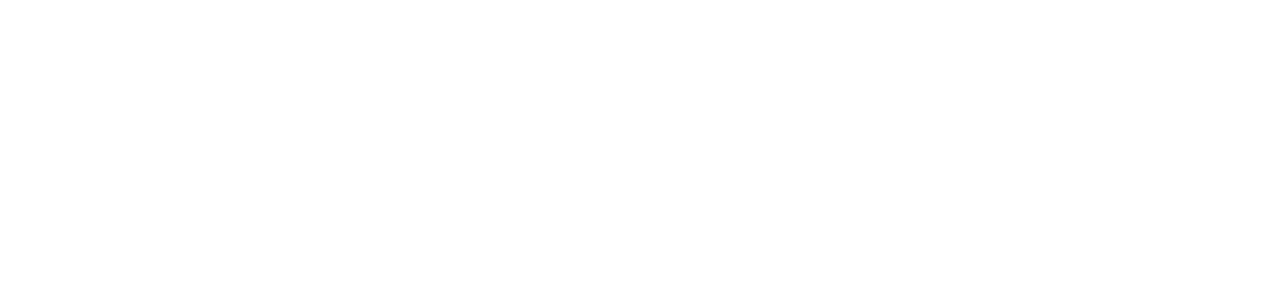
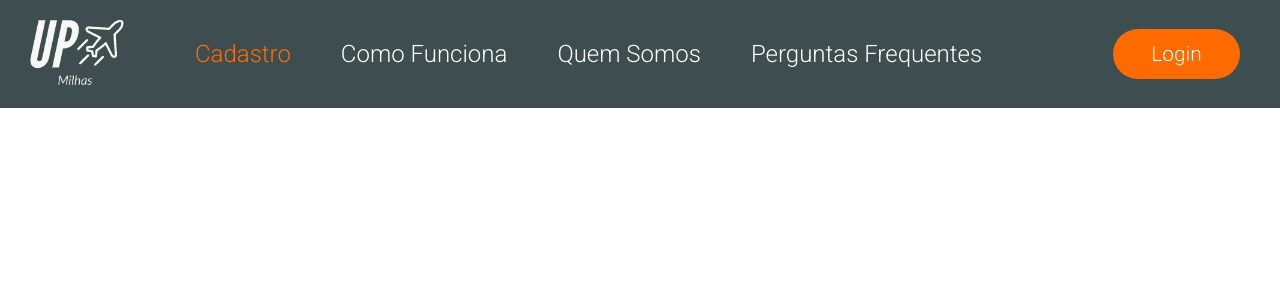
Before and after one commit to pedrolpin4/UpMilhas_React, a React (Create React App) app: page / in a window 1280 px wide. Shown: the top 300 px of the page. Built offline with nearby package versions, Linux system fonts and the light colour scheme.

Commit message:
feat: add header to home page

```diff
--- a/public/index.html
+++ b/public/index.html
@@ -6,6 +6,9 @@
     <meta name="viewport" content="width=device-width, initial-scale=1" />
     <link rel="apple-touch-icon" href="%PUBLIC_URL%/logo192.png" />
     <link rel="manifest" href="%PUBLIC_URL%/manifest.json" />
+    <link rel="preconnect" href="https://fonts.googleapis.com">
+    <link rel="preconnect" href="https://fonts.gstatic.com" crossorigin>
+    <link href="https://fonts.googleapis.com/css2?family=Lato:wght@300;400;700&family=Roboto:wght@300;400;500;700&display=swap" rel="stylesheet">
     <title>UP Milhas</title>
   </head>
   <body>
--- a/src/App.js
+++ b/src/App.js
@@ -1,7 +1,15 @@
+import { BrowserRouter as Router, Route, Routes } from "react-router-dom";
+import Home from "./pages/Home";
+import GlobalStyles from "./styles/GlobalStyles";
+
 const App = () => {
   return (
-    <div className="App">
-    </div>
+    <Router>
+        <GlobalStyles />
+        <Routes>
+            <Route path = "/" exact element = {<Home />}/>
+        </Routes>
+    </Router>
   );
 }
 
--- /dev/null
+++ b/src/components/Header.jsx
@@ -0,0 +1,108 @@
+import styled from "styled-components";
+import whiteLogo from '../assets/white-logo.png';
+
+const Header = ({ intersected, setIntersected }) => {
+    return(
+        <HeaderContainer>
+            <SectionsWrapper>
+                <img src={whiteLogo} alt="UP milhas logo"/>
+                <SectionName isSelected = {intersected === 1} onClick = {() => setIntersected(1)}>
+                    Cadastro
+                </SectionName>
+                <SectionName isSelected = {intersected === 2} onClick = {() => setIntersected(2)}>
+                    Como Funciona
+                </SectionName>
+                <SectionName isSelected = {intersected === 3} onClick = {() => setIntersected(3)}>
+                    Quem Somos
+                </SectionName>
+                <SectionName isSelected = {intersected === 4} onClick = {() => setIntersected(4)}>
+                    Perguntas Frequentes
+                </SectionName>
+            </SectionsWrapper>
+            <LoginButton href = "https://www.hopmilhas.com.br" target={"_blank"} rel = "noreferrer">
+                Login
+            </LoginButton>
+        </HeaderContainer>
+    )
+}
+
+const HeaderContainer = styled.header`
+    font-family: Roboto;
+    background: #3E4E50;
+    width: 100vw;
+    height: 108px;
+    display: flex;
+    justify-content: space-between;
+    align-items: center;
+    padding-right: 40px;
+
+    img {
+        width: 150px;
+        margin-right: 20px;
+    }
+`;
+
+const SectionsWrapper = styled.div`
+    display: flex;
+    align-items: center;
+`;
+
+const SectionName = styled.p`
+    cursor: pointer;
+    font-weight: 300;
+    font-size: 24px;
+    margin: 0 25px;
+    color: ${props => props.isSelected ? "#FF6B00" : "#FFFFFF"};
+    transition: all .4s;
+
+    &:hover {
+        color: #FF6B00;
+    }
+`
+
+const LoginButton = styled.a`
+    cursor: pointer;
+    position: relative;
+    backface-visibility: hidden;
+    text-decoration: none;
+    display: inline-block;
+    font-weight: 300;
+    background-color: #FF6B00;
+    color: #fff;
+    padding: 0.8rem 2.4rem;
+    border-radius: 3rem;
+    font-size: 1.3rem;
+    transition: all .2s;
+    border: none;
+    cursor: pointer;
+
+    &:hover{
+        transform: translateY(-0.3rem);
+        box-shadow: 0 1rem 2rem rgba(0,0,0, .2);
+        &::after{
+            transform: scaleX(1.4) scaleY(1.6);
+            opacity: 0;
+        }
+    }
+
+    &:active{
+        transform: translateY(-0.1rem);
+        box-shadow: 0 0.5rem 1rem rgba(0,0,0, .2);
+    }
+
+    &::after{
+        content: "";
+        display: inline-block;
+        height: 100%;
+        width: 100%;
+        border-radius: 3rem;
+        position: absolute;
+        top: 0;
+        left: 0;
+        transition: all .4s;
+        background-color: #FF6B00;
+        z-index: -1;
+    }
+`
+
+export default Header;
--- /dev/null
+++ b/src/pages/Home.jsx
@@ -0,0 +1,13 @@
+import { useState } from "react";
+import Header from "../components/Header";
+
+const Home = () => {
+    const [intersected, setIntersected] = useState(1);
+    return(
+        <>
+            <Header intersected = {intersected} setIntersected = {setIntersected}/>
+        </>
+    )
+}
+
+export default Home;
--- /dev/null
+++ b/src/styles/GlobalStyles.js
@@ -0,0 +1,153 @@
+import { createGlobalStyle } from "styled-components";
+
+const GlobalStyles = createGlobalStyle`
+    body {
+        font-family: 'Roboto', sans-serif;
+        padding: 0;
+    }
+
+    input{
+        outline: none;
+        box-shadow: none;
+    }
+
+    button{
+        cursor: pointer;
+        border: none;
+        outline: none;
+        box-shadow: none;
+    }
+
+    html,
+    body,
+    div,
+    span,
+    applet,
+    object,
+    iframe,
+    h1,
+    h2,
+    h3,
+    h4,
+    h5,
+    h6,
+    p,
+    blockquote,
+    pre,
+    a,
+    abbr,
+    acronym,
+    address,
+    big,
+    cite,
+    code,
+    del,
+    dfn,
+    em,
+    img,
+    ins,
+    kbd,
+    q,
+    s,
+    samp,
+    small,
+    strike,
+    strong,
+    sub,
+    sup,
+    tt,
+    var,
+    b,
+    u,
+    i,
+    center,
+    dl,
+    dt,
+    dd,
+    ol,
+    ul,
+    li,
+    fieldset,
+    form,
+    label,
+    legend,
+    table,
+    caption,
+    tbody,
+    tfoot,
+    thead,
+    tr,
+    th,
+    td,
+    article,
+    aside,
+    canvas,
+    details,
+    embed,
+    figure,
+    figcaption,
+    footer,
+    header,
+    hgroup,
+    menu,
+    nav,
+    output,
+    ruby,
+    section,
+    summary,
+    time,
+    mark,
+    audio,
+    video {
+        margin: 0;
+        padding: 0;
+        border: 0;
+        font-size: 100%;
+        font-weight: inherit;
+        font: inherit;
+        vertical-align: baseline;
+    }
+
+    article,
+    aside,
+    details,
+    figcaption,
+    figure,
+    footer,
+    header,
+    hgroup,
+    menu,
+    nav,
+    section {
+        display: block;
+    }
+
+    ol,
+    ul {
+        list-style: none;
+    }
+
+    blockquote,
+    q {
+        quotes: none;
+    }
+
+    blockquote:before,
+    blockquote:after,
+    q:before,
+    q:after {
+        content: "";
+        content: none;
+    }
+
+    table {
+        border-collapse: collapse;
+        border-spacing: 0;
+    }
+
+    * {
+        box-sizing: border-box;
+    }
+`;
+
+export default GlobalStyles;
```
Also changed, not shown: src/assets/white-logo.png (added).
